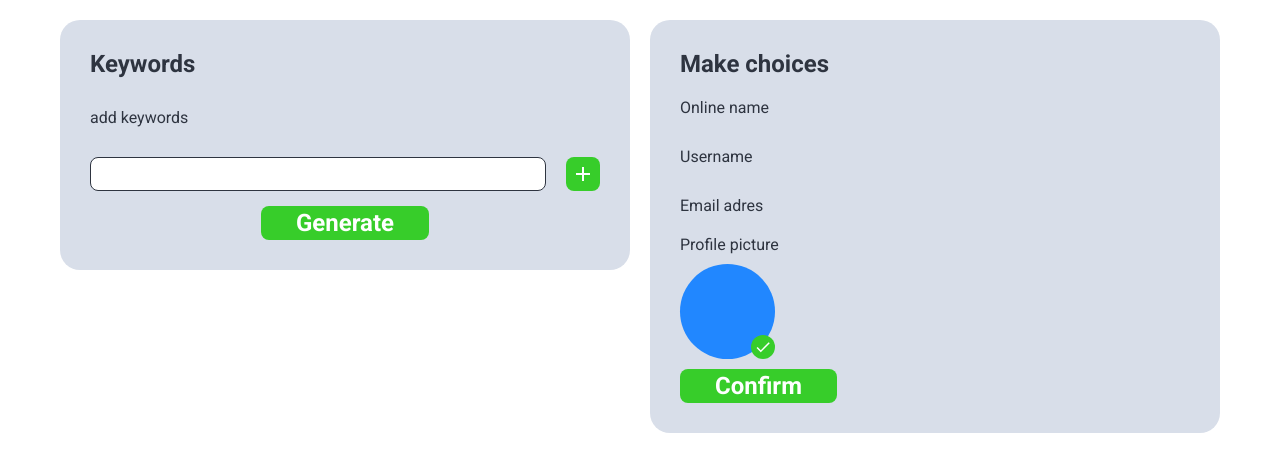
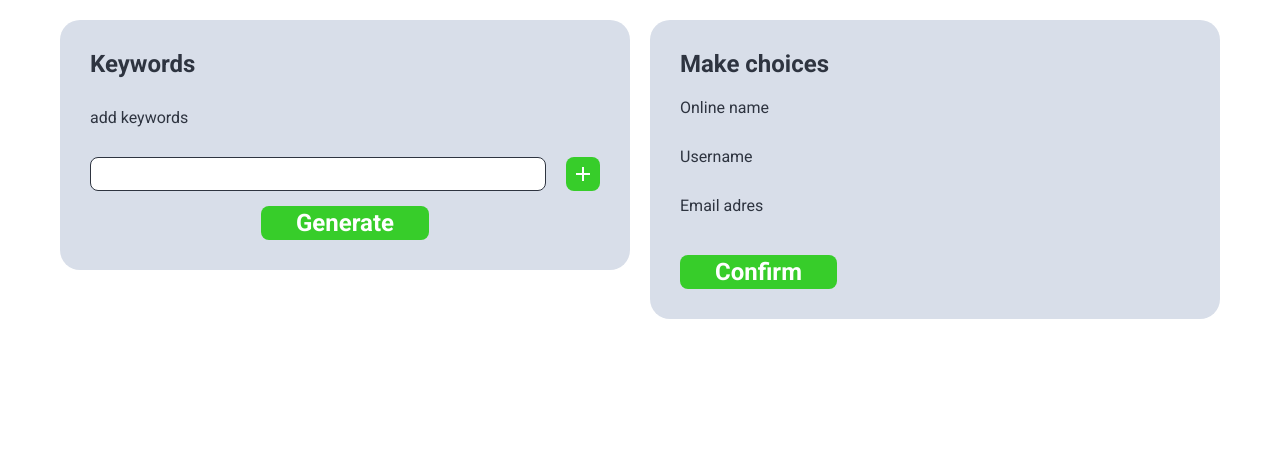
Before and after one commit to Donkere-vader/code-jam, a Flask app: page /generator in a window 1280 px wide. Shown: the part 76-548 px from the top of the page. Run offline with Flask 2, Linux system fonts and the light colour scheme.

Commit message:
removed pfp

```diff
--- a/online_identity_generator/templates/blocks/choices.html
+++ b/online_identity_generator/templates/blocks/choices.html
@@ -11,16 +11,8 @@
 <p>Email adres</p>
 <p id="email"></p>
 
-<p>Profile picture</p>
-<div class="choices_list">
-    {% include 'blocks/profile_picture.html' %}
-</div>
+<div style="height: 20px;"></div>
 
 <form method="POST" action="../output">
-    <input id="hidden_name_input" type="hidden" name="name">
-    <input id="hidden_username_input" type="hidden" name="username">
-    <input id="hidden_email_input" type="hidden" name="email">
-    <input id="hidden_profile_picture_input" type="hidden" name="profile_picture">
-
     <input type="submit" value="Confirm" class="button">
 </form>
--- a/online_identity_generator/templates/blocks/profile_picture.html
+++ /dev/null
@@ -1,6 +0,0 @@
-<div class="profile_picture">
-    <div style="background-color: var(--blue); width: 95px; height: 95px; border-radius: 50%;"></div>
-    <div class="check flex_center">
-        <img src="../../../../static/images/icons/check.svg" alt="">
-    </div>
-</div>
```
